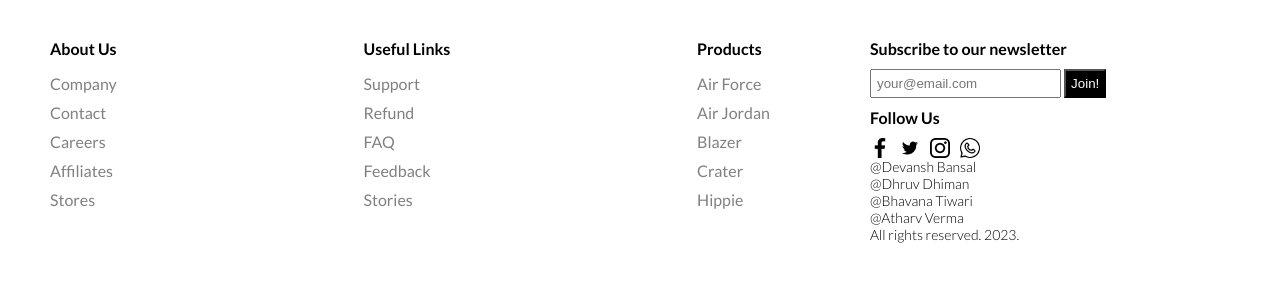
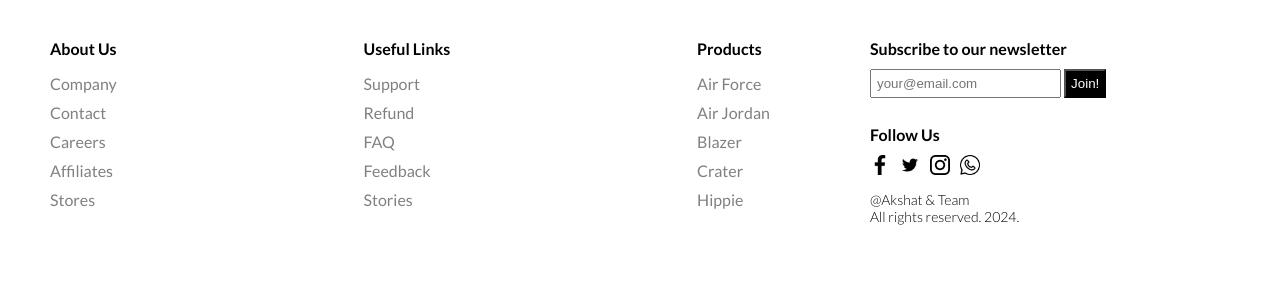
Before and after one commit to AkshatGupta-123/mini-project, a plain HTML site: page index.html in a window 1280 px wide. Shown: the part 3314-3607 px from the top of the page. Drawn offline with Linux system fonts and the light colour scheme.

Commit message:
Update index.html

```diff
--- a/index.html
+++ b/index.html
@@ -8,7 +8,7 @@
         href="https://fonts.googleapis.com/css2?family=Lato:ital,wght@0,100;0,300;0,400;0,700;0,900;1,100;1,300;1,400;1,700;1,900&display=swap"
         rel="stylesheet">
     <link rel="stylesheet" href="style.css">
-    <title> DEVRuv & co </title>
+    <title> DEVRuv & co | Mini Project </title>
 </head>
 
 <body>
@@ -236,7 +236,7 @@
                 </div>
             </div>
             <div class="footerRightMenu">
-                <span class="copyright">@Devansh Bansal<br>@Dhruv Dhiman<br>@Bhavana Tiwari<br>@Atharv Verma<br> All rights reserved. 2023.</span>
+                <span class="copyright">@Akshat & Team <br> All rights reserved. 2024.</span>
             </div>
         </div>
     </footer>
```
